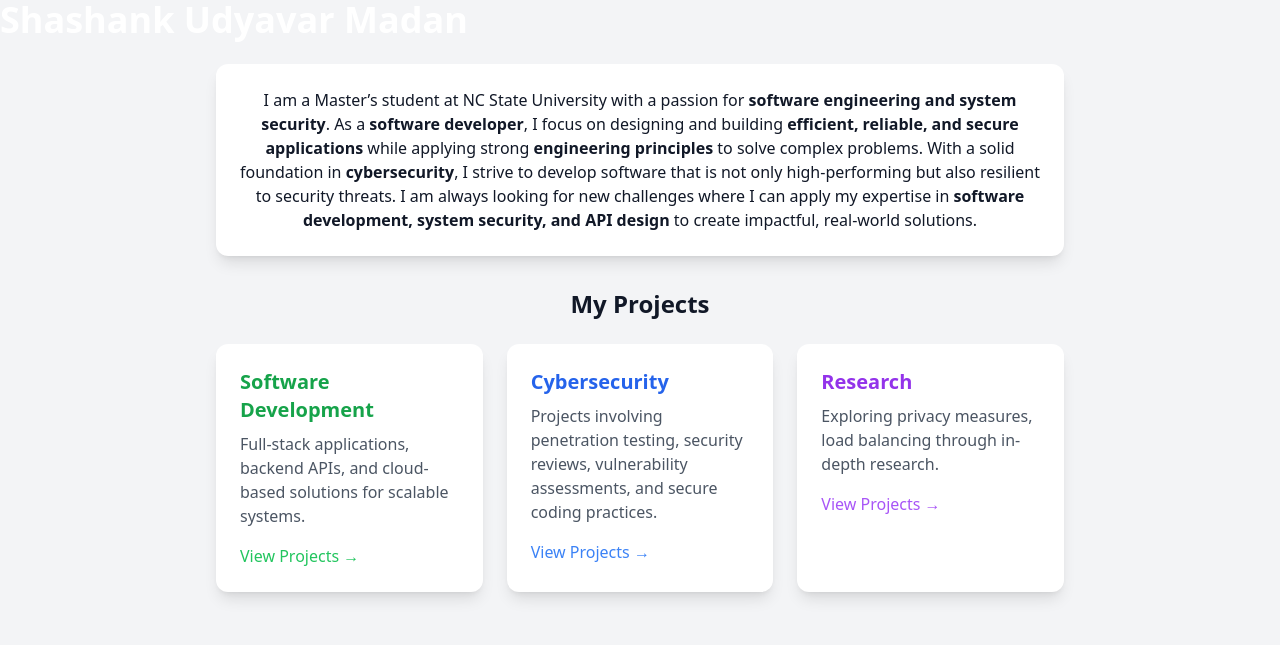
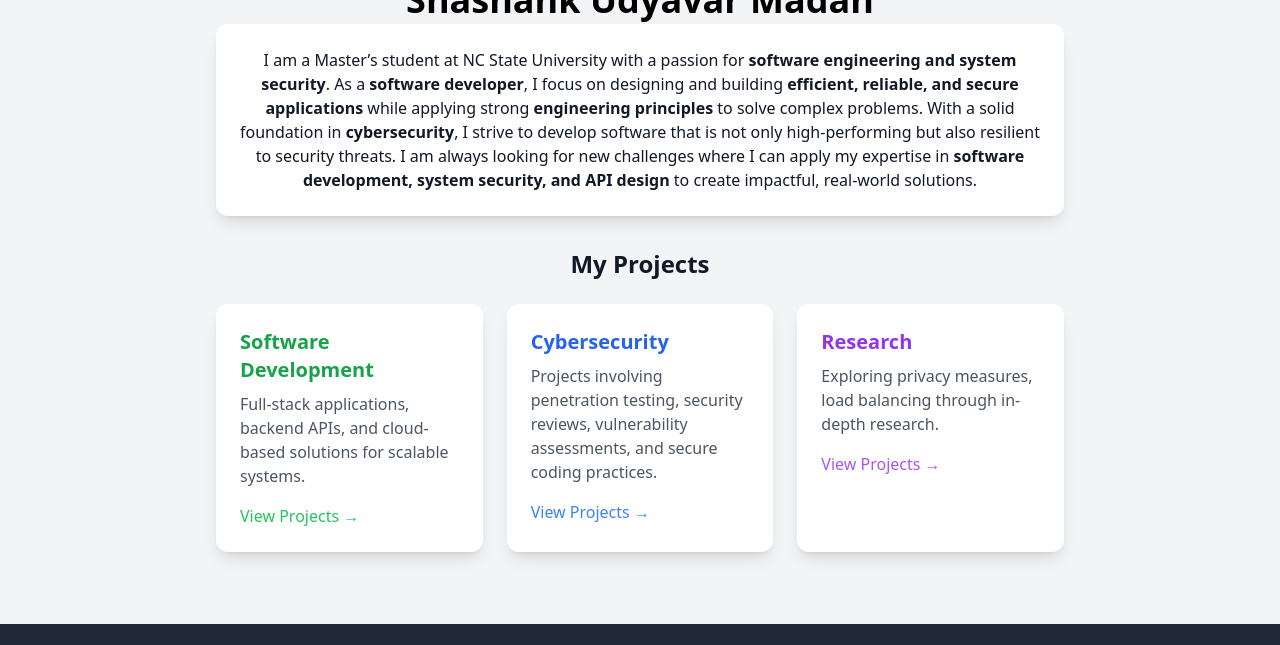
Before and after one commit to shashank-madan/shashank-madan.github.io, a plain HTML site: page index.html in a window 1280 px wide. Shown: the top 645 px of the page. Drawn offline with nearby package versions, Linux system fonts and the light colour scheme.

Commit message:
bg fixed

```diff
--- a/index.html
+++ b/index.html
@@ -11,7 +11,9 @@
 
     <!-- Cover Photo & Name -->
     <div class="relative">
-            <h1 class="text-white text-4xl font-bold">Shashank Udyavar Madan</h1>
+        <div class="absolute inset-0 flex items-center justify-center">
+            <h1 class="text-black text-4xl font-bold">Shashank Udyavar Madan</h1>
+        </div>
     </div>
 
     <div class="max-w-4xl mx-auto p-6">
```
